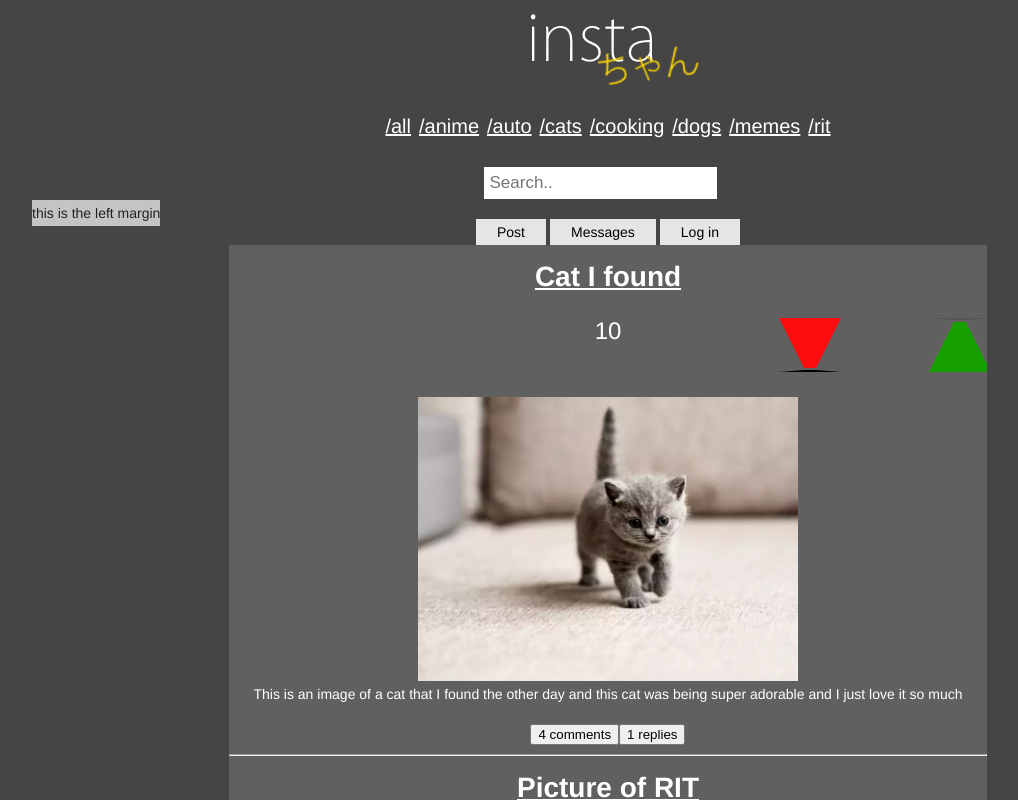
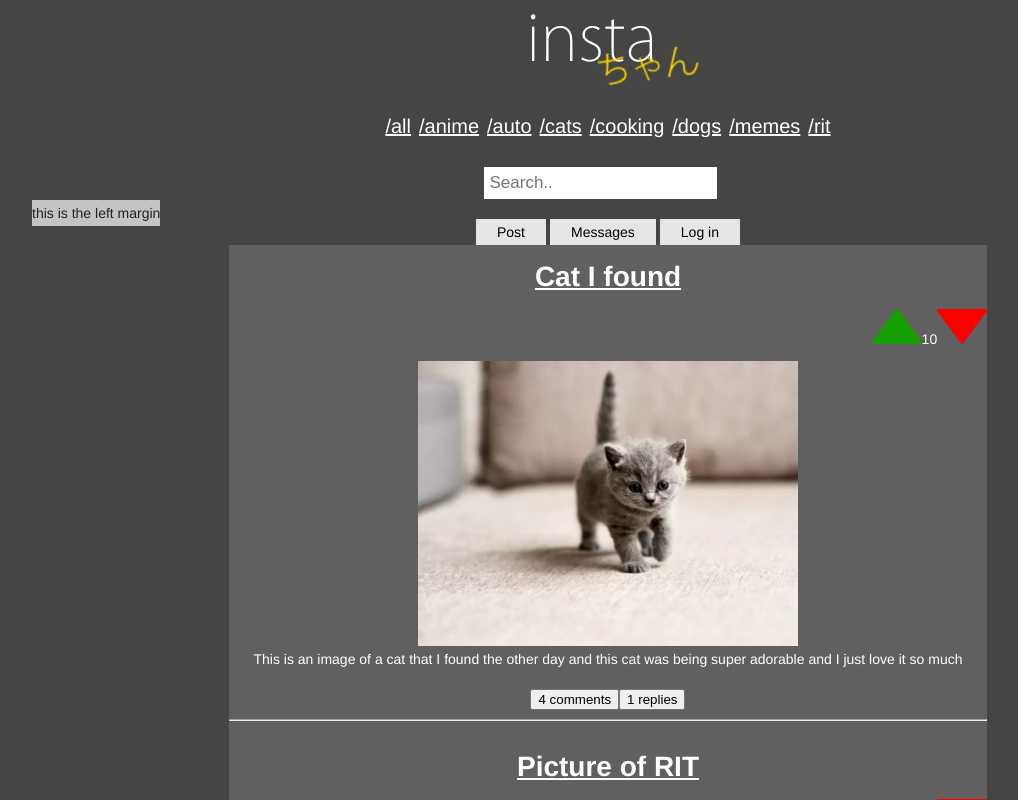
Before and after one commit to pjw9963/for-simar, a React (Create React App) app in the folder frontend/: page / in a window 1280 px wide. Shown: the top 800 px of the page, without its empty margins (32-1050 px from the left). Built offline with nearby package versions, Linux system fonts and the light colour scheme.

Commit message:
WIP fixing the voting css

```diff
--- a/frontend/src/components/postwrapper.js
+++ b/frontend/src/components/postwrapper.js
@@ -1,24 +1,27 @@
-import React from 'react';
-import { useHistory } from "react-router"
-import Post from './post'
+import React from "react";
+import { useHistory } from "react-router";
+import Post from "./post";
 
-import '../css/style.css'
+import "../css/style.css";
 
 function GoToPostRedirect(props) {
-    let history = useHistory()
+  let history = useHistory();
 
   function handleClick() {
     history.push({
       pathname: "/post",
-          forwardedData: props.pps
-      })
+      forwardedData: props.pps,
+    });
   }
-    return(
-        <h1 style={{color: "white", textDecoration:"underline"}} onClick={() => handleClick()} class="title">
+  return (
+    <h1
+      style={{ color: "white", textDecoration: "underline" }}
+      onClick={() => handleClick()}
+      class="title"
+    >
       {props.pps.title}
     </h1>
-    )
-
+  );
 }
 
 class PostWrapper extends React.Component {
@@ -27,43 +30,67 @@ class PostWrapper extends React.Component {
     this.state = {
       karma: this.props.karma,
       numcomments: this.props.numcomments,
-            numreplies: this.props.numreplies
-        }
+      numreplies: this.props.numreplies,
+    };
   }
 
-    render () {
+  render() {
     return (
-            <div style={{color: "white"}}>
+      <div style={{ color: "white", display: "inline-block"}}>
         <GoToPostRedirect pps={this.props} />
-                <div className="karma" style={{paddingTop:"0.4em", fontSize:"24px"}}>
-                    <button class="triangle-up"
+
+        <div class="karma" className="karma">
+          <input
+            width="50px"
+            height="35px"
+            type="image"
+            src="images/triangle_up_green.png"
+            style={{ backgroundColor: "transparent" }}
             id="upvote"
-                                onClick={
-                                    () => this.setState({karma: parseInt(this.state.karma) + 1})
-                                }>
-                    </button>
+            onClick={() =>
+              this.setState({ karma: parseInt(this.state.karma) + 1 })
+            }
+          />
           <label>{this.state.karma}</label>
-                    <button class="triangle-down"
+          <input
+            width="50px"
+            height="35px"
+            type="image"
+            src="images/triangle_down_red.png"
+            style={{ backgroundColor: "transparent" }}
             id="downvote"
-                            onClick={
-                                () => this.setState({karma: parseInt(this.state.karma) - 1})
-                            }>
-                    </button>
+            onClick={() =>
+              this.setState({ karma: parseInt(this.state.karma) - 1 })
+            }
+          />
         </div>
 
-                    <div style={{paddingTop:"0.2em"}}>
-                        <Post title={this.props.title} showtitle={false} image={this.props.image} desc={this.props.desc} />
-                    </div>
-                    <button onclick = "location.href = 'postpage.html';"
-                            onclick = "postImage(document.getElementById('postImage').id);"
-                            class   = "float-left submit-button">{this.state.numcomments} comments</button>
-
-                    <button onclick = "location.href = 'postpage.html';"
-                            onclick = "postImage(document.getElementById('postImage').id);"
-                            class   = "float-left submit-button">{this.state.numreplies} replies</button>
-                    <hr/>
+        <div style={{ paddingTop: "0.2em" }}>
+          <Post
+            title={this.props.title}
+            showtitle={false}
+            image={this.props.image}
+            desc={this.props.desc}
+          />
         </div>
 
+        <button
+          onclick="location.href = 'postpage.html';"
+          onclick="postImage(document.getElementById('postImage').id);"
+          class="float-left submit-button"
+        >
+          {this.state.numcomments} comments
+        </button>
+
+        <button
+          onclick="location.href = 'postpage.html';"
+          onclick="postImage(document.getElementById('postImage').id);"
+          class="float-left submit-button"
+        >
+          {this.state.numreplies} replies
+        </button>
+        <hr />
+      </div>
     );
   }
 }
--- a/frontend/src/css/style.css
+++ b/frontend/src/css/style.css
@@ -90,18 +90,6 @@ body {
     padding: 30px;
 }
 
-#upvote {
-    background-color: #606060;
-    position: absolute;
-    left: 700px;
-}
-
-#downvote {
-    background-color: #606060;
-    position: absolute;
-    left: 550px;
-}
-
 #karma {
     position: absolute;
     left: 650px;
@@ -189,3 +177,7 @@ textarea {
 .link-button:hover {
     background-color: #c0c0c0;
 }
+
+.karma {
+    float: right;
+}
```
Also changed, not shown: frontend/public/images/triangle_down_red.png (added), frontend/public/images/triangle_up_green.png (added). Lines whose indentation alone changed are shown as unchanged.
